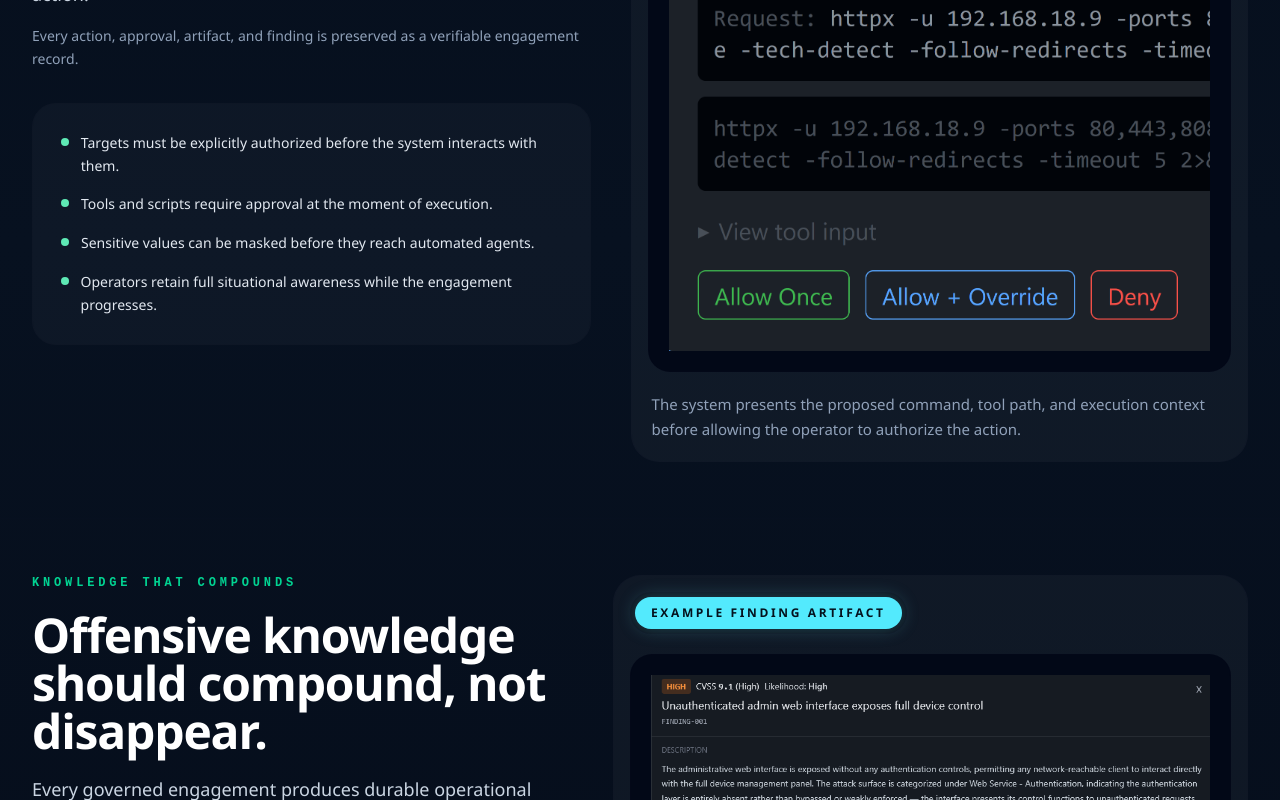
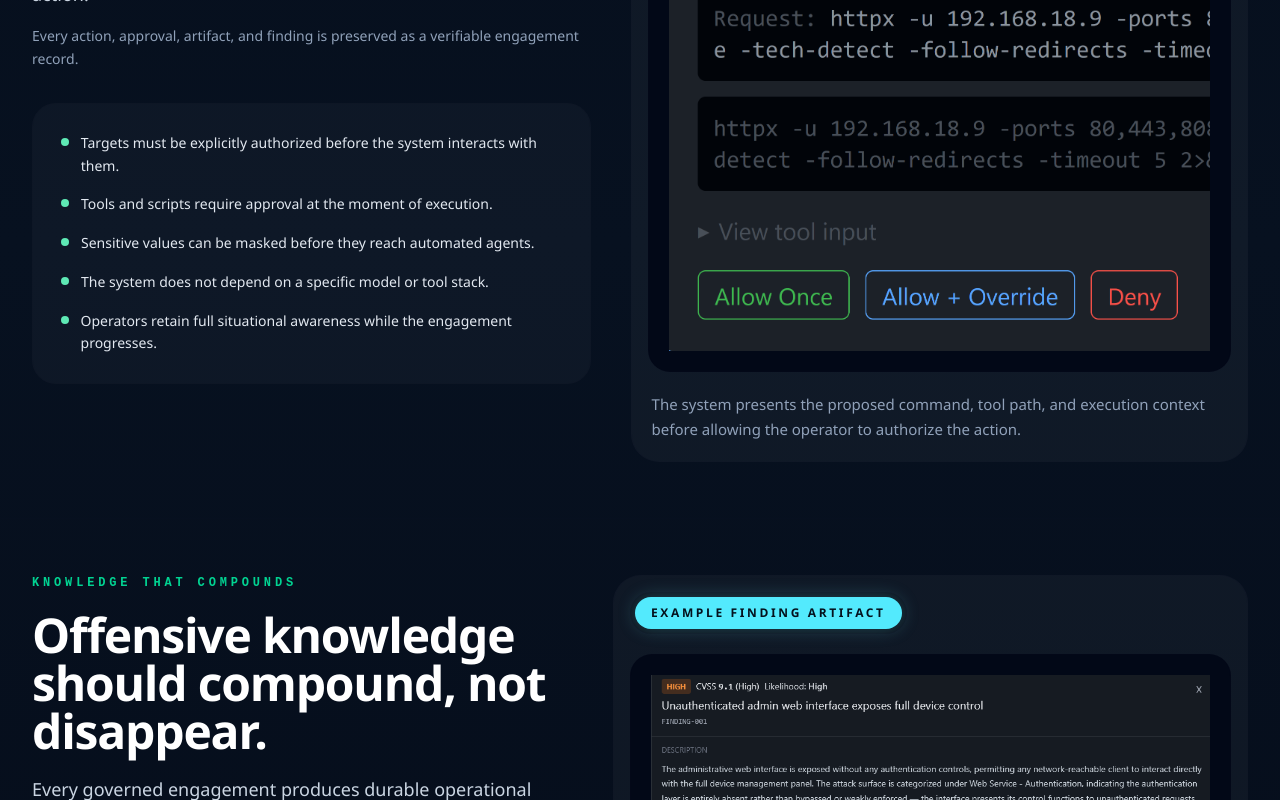
Before and after one commit to GainSec/battlereadyarmor-pilot, a Next.js app: page / in a window 1280 px wide. Shown: the part 1820-2620 px from the top of the page. Built offline with nearby package versions, Linux system fonts and the light colour scheme; no server answers.

Commit message:
feat: add runtime control stack flexibility note

```diff
--- a/app/page.tsx
+++ b/app/page.tsx
@@ -267,6 +267,7 @@ export default function Marketing2() {
                     "Targets must be explicitly authorized before the system interacts with them.",
                     "Tools and scripts require approval at the moment of execution.",
                     "Sensitive values can be masked before they reach automated agents.",
+                    "The system does not depend on a specific model or tool stack.",
                     "Operators retain full situational awareness while the engagement progresses.",
                   ].map((item) => (
                     <div key={item} className="flex gap-3 text-sm leading-relaxed text-slate-200">
```
